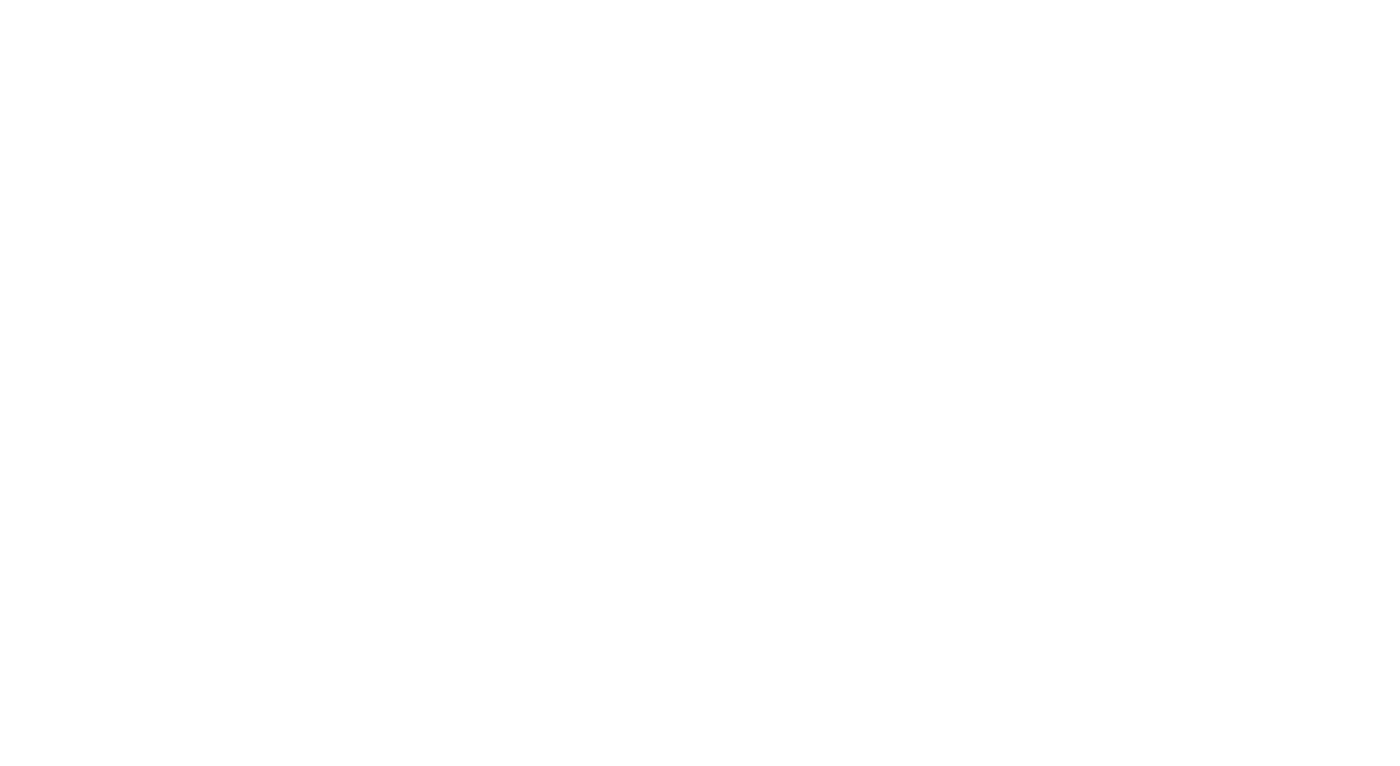
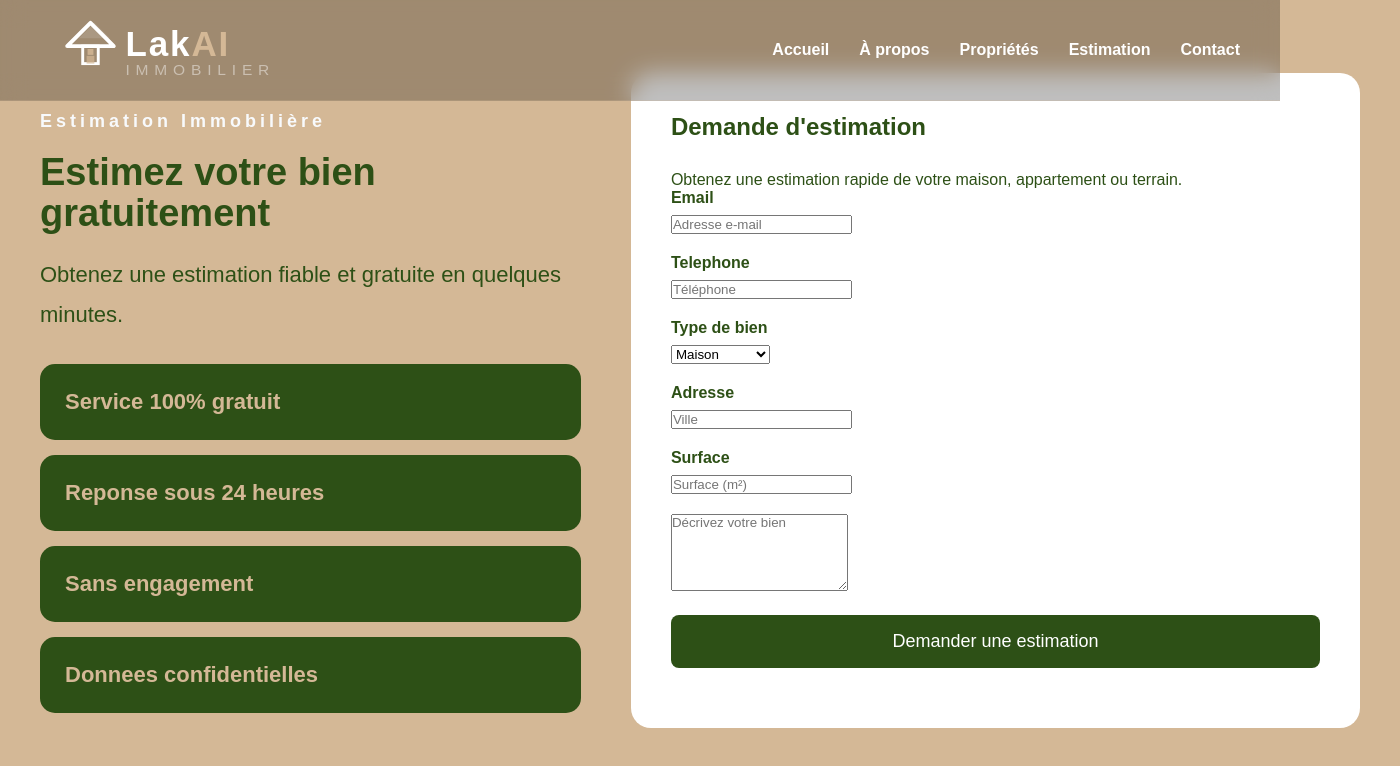
Before and after one commit to loobensblanc41-source/Looben-s, a plain HTML site: page estimations.html in a window 1280 px wide. Shown: the whole page, 1400 px wide, since content can reach past the window. Drawn offline with Linux system fonts and the light colour scheme.

Commit message:
I'm back

```diff
--- /dev/null
+++ b/CSS/estimation.css
@@ -0,0 +1,190 @@
+*{
+    padding: 0;
+    margin: 0;
+    box-sizing: border-box;
+}
+
+.body{
+    min-height:100vh;
+    font-family: Arial, Helvetica, sans-serif;
+}
+
+.navbar{
+    position:fixed;
+    top:0;
+    width:100%;
+    z-index:1000;
+    display:flex;
+    justify-content:space-between;
+    align-items:center;
+    padding:15px 40px;
+    background:rgba(0,0,0,0.25);
+    backdrop-filter:blur(12px);
+    border-bottom:1px solid rgba(212,184,150,0.25);
+}
+
+.logo img{
+    display:block;
+}
+
+.navbar nav{
+    display:flex;
+    gap:30px;
+}
+
+.navbar nav a{
+    text-decoration:none;
+    color:white;
+    font-weight:600;
+    transition:0.3s;
+}
+
+.navbar nav a:hover{
+    color:#D4B896;
+}
+
+*{
+    margin:0;
+    padding:0;
+    box-sizing:border-box;
+    font-family: 'Poppins', sans-serif;
+}
+
+body{
+    background:#f8fafc;
+}
+
+
+.estimation-hero{
+    min-width: 1400px;
+    margin: auto;
+    min-height: 100vh;
+    display: flex;
+    align-items: center;
+    justify-content: center;
+    padding:70px 40px;
+    gap: 50px;
+    background-color: #D4B896
+
+}
+
+.left{
+    flex: 1;
+}
+
+.ekri{
+    color:#f8fafc ;
+    font-size: 18px;
+    letter-spacing: 4px;
+    margin-bottom: 20px;
+    margin-top: 39px;
+}
+
+
+
+.left h1{
+    font-size: 55px;
+    color: #2D5016;
+    line-height: 1.1;
+    margin-bottom: 20px;
+    font-weight: 700;
+
+}
+
+.left p{
+   color: #2D5016;
+   line-height: 1.8;
+   margin-bottom: 30px;
+   font-size: 22px
+}
+
+.item{
+    color: #D4B896;
+    background-color:#2D5016;
+    padding: 25px;
+    margin-bottom: 15px;
+    border-radius: 15px;
+    font-weight: 600;
+    font-size: 22px;
+}
+
+.right{
+    flex: 1.2;
+    background-color: white;
+    padding: 40px;
+    border-radius: 20px;
+    box-shadow: #2D5016 ;
+}
+
+.right h2{
+    color: #2D5016;
+    margin-bottom: 30px;
+
+}
+.right p{
+    color: #2D5016;
+}
+.left,
+.right{
+    width: 100%;
+}
+
+.input-box{
+    width: 100%;
+
+}
+
+label{
+    color: #2D5016;
+    display: block;
+    margin-bottom: 8px;
+    font-weight: 600;
+}
+.row{
+    display: flex;
+    gap: 20px;
+    margin-bottom: 20px;
+}
+.input,
+.select,
+.textarea{
+    width: 100%;
+    padding: 15px;
+    border: 1px solid #D4B896;
+    border-radius: 10px;
+    outline: none;
+    font-size: 16px;
+    transition: 3s;
+}
+.textarea{
+    height: 120px;
+    resize: none;
+}
+
+button{
+    background:#2D5016;
+    color:white;
+    border:none;
+    padding:16px;
+    border-radius:8px;
+    font-size:18px;
+    cursor:pointer;
+    transition:.3s;
+}
+
+button:hover{
+   background-color: #D4B896;
+    color: #2D5016;
+}
+.left,
+.right{
+    width:100%;
+}
+
+.row{
+    flex-direction:column;
+}
+
+.left h1{
+    font-size:38px;
+}
--- a/CSS/style.css
+++ b/CSS/style.css
@@ -87,7 +87,7 @@ body{
     font-weight:800;
     line-height:1.1;
     margin-bottom:20px;
-    text-shadow: 2px 2px 10px rgba(0,0,0,0.4);
+    text-shadow: 2px  2px 10px rgba(0,0,0,0.4);
 }
 
 .hero p{
--- a/estimations.html
+++ b/estimations.html
@@ -0,0 +1,122 @@
+<!DOCTYPE html>
+<html lang="en">
+
+<head>
+    <meta charset="UTF-8">
+    <meta name="viewport" content="width=device-width, initial-scale=1.0">
+    <title>Estimation Immobiliere</title>
+    <link rel="stylesheet" href="CSS/estimation.css">
+</head>
+
+<body>
+    <header class="navbar">
+        <div class="logo">
+            <a href="index.html">
+                <img src="IMG/logo-navbar.svg" alt="LakAI" height="70" />
+            </a>
+        </div>
+
+        <nav>
+            <a href="index.html">Accueil</a>
+            <a href="apropos.html">À propos</a>
+            <a href="propriete.html">Propriétés</a>
+            <a href="estimation.html">Estimation</a>
+            <a href="contact.html">Contact</a>
+        </nav>
+    </header>
+    <section class="estimation-hero">
+        <div class="left">
+            <h4 class="ekri">Estimation Immobilière</h4>
+                <h1>Estimez votre bien gratuitement</h1>
+                <p>Obtenez une estimation fiable et gratuite en quelques minutes.</p>
+
+            <div class="item">Service 100% gratuit</div>
+            <div class="item">Reponse sous 24 heures</div>
+            <div class="item">Sans engagement</div>
+            <div class="item">Donnees confidentielles</div>
+        </div>
+
+
+        <div class="right">
+         <h2>Demande d'estimation</h2>
+
+         <p>
+            Obtenez une estimation rapide de votre maison, appartement ou terrain.
+         </p>
+
+            <form>
+
+                <div class="row">
+                  <div class="input-box">
+                     <label>Email</label>
+                     <input type="email" placeholder="Adresse e-mail">
+                  </div>
+                  <div class="input-box">
+                     <label>Telephone</label>
+                     <input type="tel" placeholder="Téléphone">
+                   </div>
+                </div>
+                <div class="row">
+                 <div class="input-box">
+                        <label>Type de bien</label>
+                     <select>
+                          <option>Maison</option>
+                          <option>Appartement</option>
+                         <option>Terrain</option>
+                         <option>Building</option>
+                     </select>
+                 </div>
+
+                 <div class="input-box">
+                     <label>Adresse</label>
+                     <input type="text" placeholder="Ville">
+                 </div>
+                 <div class="input-box">
+                     <label>Surface</label>
+                     <input type="number" placeholder="Surface (m²)">
+                 </div>
+                 <div class="input-box">
+                     <textarea rows="5" placeholder="Décrivez votre bien"></textarea>
+                 </div>
+                     <button>Demander une estimation</button>
+
+                </div>
+            </form>
+       </div>
+   </section>
+
+
+
+
+
+                    <!--
+                <div class="property-grid">
+                    <div class="property-item active">
+                        <h3>skjj</h3>
+                    </div>
+
+                    <div class="property-item">
+                        <h3>kjiiik</h3>
+                    </div>
+
+                    <div class="property-item">
+                        <h3>jkxzhxkx</h3>
+                    </div>
+
+                    <div class="property-item">
+                        <h3>jksjksh</h3>
+                    </div>
+                </div>
+
+                <button class="btn-primary">
+                    Continuer →
+                </button>
+            </div>
+            -->
+                </div>
+            </div>
+    </section>
+
+</body>
+
+</html>
```
